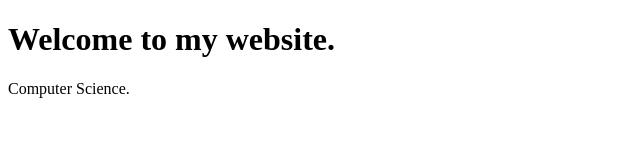
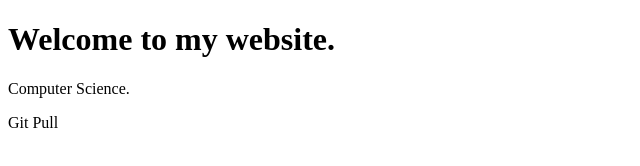
Before and after one commit to DeyRaj/my-first-website, a plain HTML site: page index.html in a window 1280 px wide. Shown: the full height of the page, 0-640 px from the left. Drawn offline with Linux system fonts and the light colour scheme.

Commit message:
Update index.html

```diff
--- a/index.html
+++ b/index.html
@@ -8,5 +8,6 @@
 <body>
         <h1>Welcome to my website.</h1>
         <p>Computer Science.</p>
+        <p>Git Pull</p>
 </body>
 </html>
```
